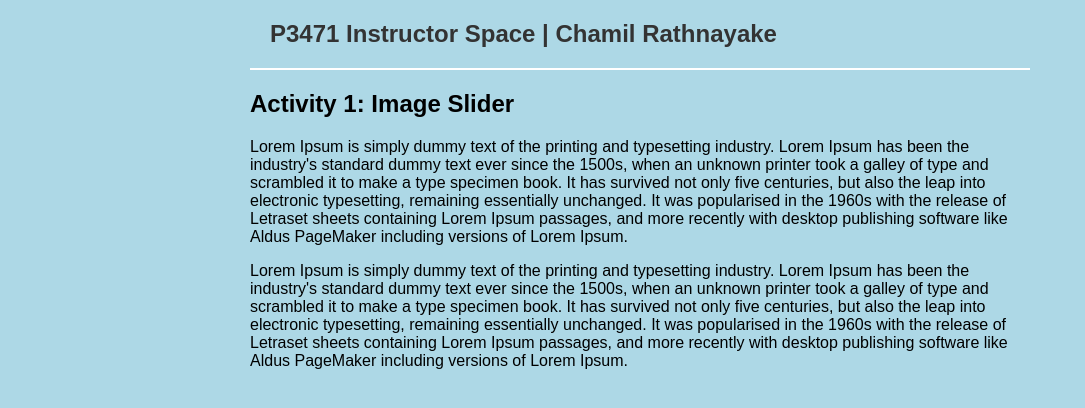
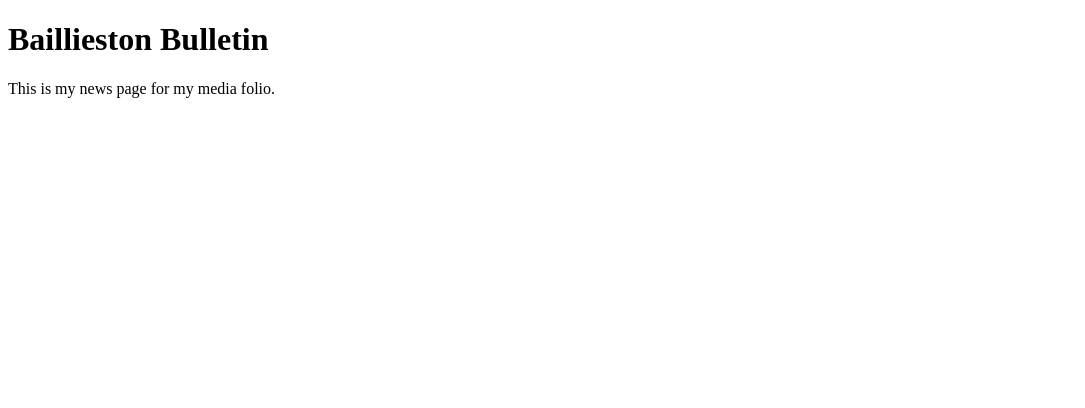
Before and after one commit to kayla1gilmour-create/Baillieston-Local-News, a plain HTML site: page index.html in a window 1280 px wide. Shown: the whole page, without its empty margins (0-1085 px from the left). Drawn offline with Linux system fonts and the light colour scheme; a script that the page names is missing.

Commit message:
Update index.html

```diff
--- a/index.html
+++ b/index.html
@@ -1,31 +1,39 @@
 <!DOCTYPE html>
+
 <html>
 <head>
 <style>
+<!-- CSS --!>
+
+@font-face {
+	font-family: "Arial Narrow", arial, sans-serif;
+	src: url("fonts/ArialNarrow.woff2") format("woff2"),
+		url("fonts/ArialNarrow.woff") format("woff"),
+		url("fonts/ArialNarrow.ttf") format("truetype");
+	font-weight: normal;
+	font-style: normal;
+
   body {
-    background-color: #add8e6; /* Light Blue */
-    margin: 0 250px;           /* 250px side margins */
-    font-family: sans-serif;
+    background-color: #657dd2;
+    margin: 0 250px;
+    font-family: "Arial Narrow", arial, sans-serif;
   }
 
   h1 {
-    font-size: 24px;
-    color: #333;
-    padding: 20px;            /* Adds space all around the text */
-    border-bottom: 2px solid white; /* The white line */
-    margin: 0;                /* Resets default browser margins */
+    font-size: 36px;
+    color: #8465d2;
+    padding: 20px;
+    border-bottom: 2px solid white;
+    margin: 0;
   }
 </style>
 </head>
+
 <body>
-  <h1>P3471 Instructor Space | Chamil Rathnayake</h1>
-	<h2>Activity 1: Image Slider</h2>
+<h1>Baillieston Bulletin</h1>
 
-	<p1>Lorem Ipsum is simply dummy text of the printing and typesetting industry. Lorem Ipsum has been the 	industry's standard dummy text ever since the 1500s, when an unknown printer took a galley of type and 	scrambled it to make a type specimen book. It has survived not only five centuries, but also the leap into 	electronic typesetting, remaining essentially unchanged. It was popularised in the 1960s with the release 	of Letraset sheets containing Lorem Ipsum passages, and more recently with desktop publishing software 	like Aldus PageMaker including versions of Lorem Ipsum.</p>
+<p>This is my news page for my media folio.</p>
 
-	<div class="flourish-embed flourish-photo-slider" data-src="visualisation/27291084"><script 	src="https://public.flourish.studio/resources/embed.js"></script><noscript><img 	src="https://public.flourish.studio/visualisation/27291084/thumbnail" width="100%" alt="photo-slider 	visualization" /></noscript></div>
-
-	<p1>Lorem Ipsum is simply dummy text of the printing and typesetting industry. Lorem Ipsum has been the 	industry's standard dummy text ever since the 1500s, when an unknown printer took a galley of type and 	scrambled it to make a type specimen book. It has survived not only five centuries, but also the leap into 	electronic typesetting, remaining essentially unchanged. It was popularised in the 1960s with the release 	of Letraset sheets containing Lorem Ipsum passages, and more recently with desktop publishing software 	like Aldus PageMaker including versions of Lorem Ipsum.</p>
 
 </body>
 </html>
```
